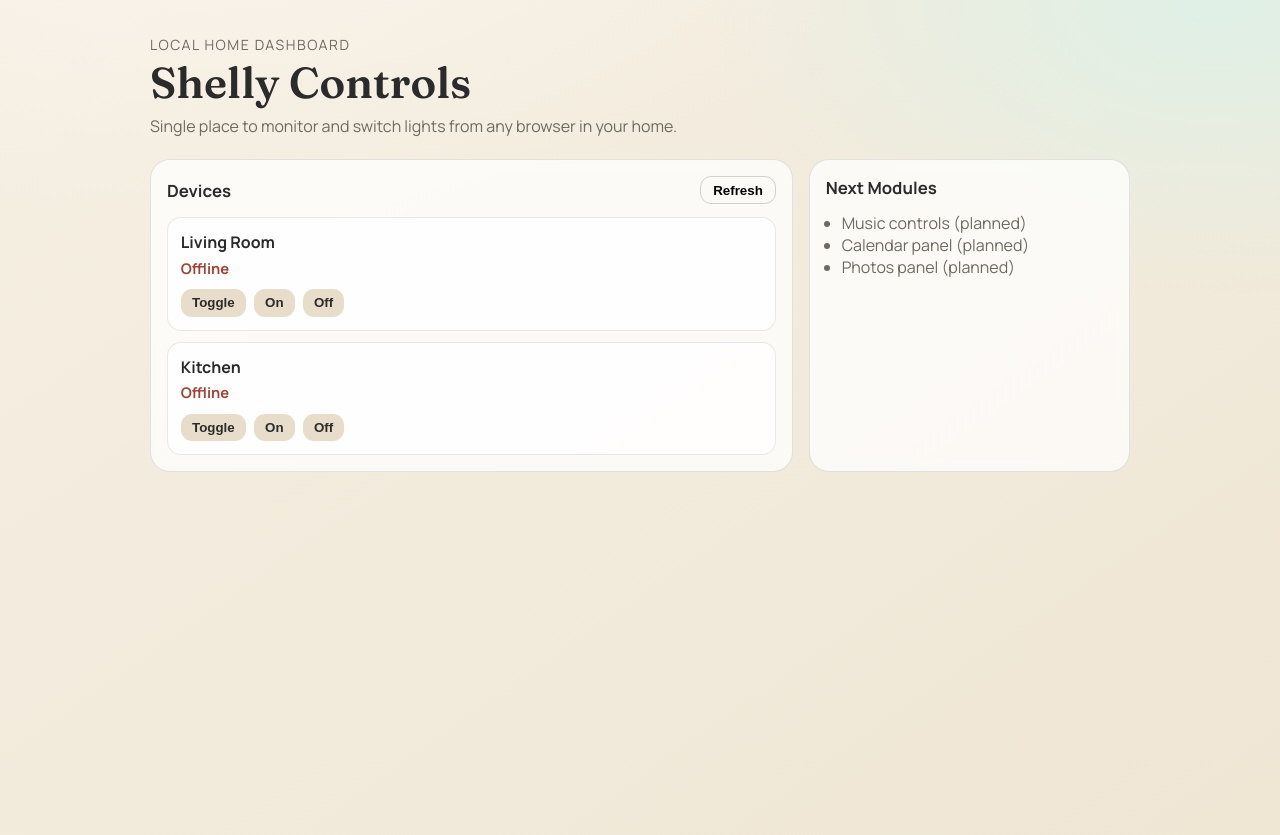
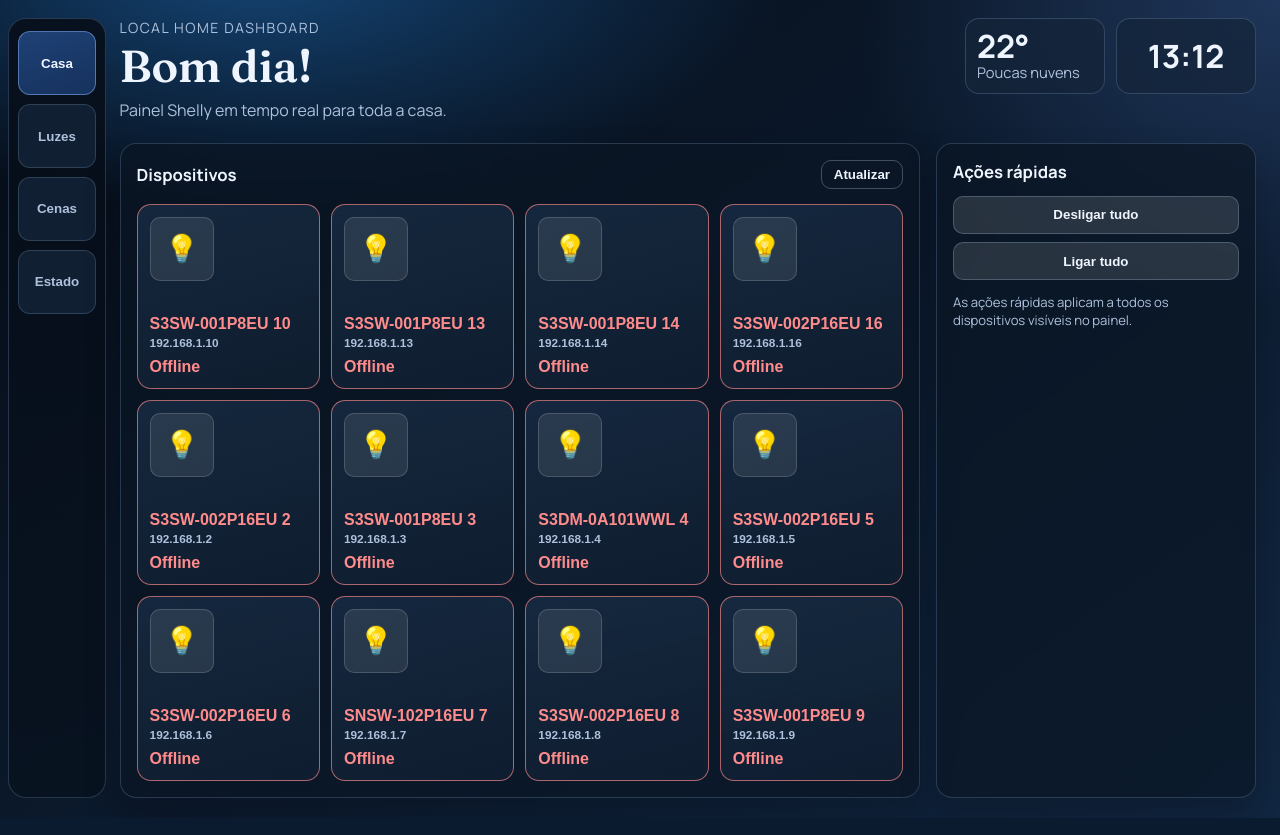
Before and after one commit to joaobimbo/home-dashboard, a Flask app: page / in a window 1280 px wide. Run offline with Flask 3, Linux system fonts and the light colour scheme; data that the repository does not hold is empty; some libraries are stand-ins or nearby versions.

Commit message:
Build live Shelly dashboard with iPad-style shell

```diff
--- a/app.py
+++ b/app.py
@@ -27,6 +27,11 @@ def shelly_devices():
     return jsonify(controller.read_all())
 
 
+@app.route("/api/shelly/configured")
+def shelly_configured():
+    return jsonify(controller.list_configured_devices())
+
+
 @app.route("/api/shelly/<device_id>/action", methods=["POST"])
 def shelly_action(device_id):
     payload = request.get_json(silent=True) or {}
--- a/modules/shelly/discover.py
+++ b/modules/shelly/discover.py
@@ -11,6 +11,7 @@ from urllib import request
 
 
 def parse_args():
+    default_output = Path(__file__).resolve().parent / "devices.json"
     parser = argparse.ArgumentParser(
         description="Discover Shelly devices on LAN and write editable config"
     )
@@ -21,7 +22,7 @@ def parse_args():
     )
     parser.add_argument(
         "--output",
-        default="modules/shelly/devices.json",
+        default=str(default_output),
         help="Output JSON config path",
     )
     parser.add_argument(
--- a/static/app.js
+++ b/static/app.js
@@ -1,5 +1,14 @@
 const deviceList = document.getElementById("device-list");
 const refreshButton = document.getElementById("refresh-all");
+const clockWidget = document.getElementById("clock-widget");
+
+async function fetchConfiguredDevices() {
+  const res = await fetch("/api/shelly/configured");
+  if (!res.ok) {
+    throw new Error("Failed to fetch devices");
+  }
+  return res.json();
+}
 
 async function fetchStatus() {
   const res = await fetch("/api/shelly/devices");
@@ -9,23 +18,60 @@ async function fetchStatus() {
   return res.json();
 }
 
+function renderDevices(devices) {
+  if (!deviceList) {
+    return;
+  }
+
+  if (!devices.length) {
+    deviceList.innerHTML = '<p class="empty-devices">No devices configured yet.</p>';
+    return;
+  }
+
+  deviceList.innerHTML = devices
+    .map((device) => {
+      const image = device.image
+        ? `<img class="device-image" src="${device.image}" alt="${device.name}">`
+        : '<div class="device-image fallback-icon" aria-hidden="true">💡</div>';
+      const aliases = Array.isArray(device.other_names) && device.other_names.length
+        ? `<p class="aliases">${device.other_names.join(" / ")}</p>`
+        : "";
+
+      return `
+      <button class="device-card is-off" data-device-id="${device.id}" type="button" data-action="toggle" title="Toggle ${device.name}">
+        ${image}
+        <div class="device-meta">
+          <h3>${device.name}</h3>
+          <p class="host">${device.host}</p>
+          ${aliases}
+          <p class="state" data-state>Checking...</p>
+        </div>
+      </button>`;
+    })
+    .join("");
+}
+
 function paintCard(card, info) {
   const stateNode = card.querySelector("[data-state]");
+  card.classList.remove("is-on", "is-off", "is-error", "is-busy");
   stateNode.classList.remove("is-on", "is-off", "is-error");
 
   if (!info || !info.ok) {
     stateNode.textContent = "Offline";
+    card.classList.add("is-error");
     stateNode.classList.add("is-error");
     return;
   }
 
   if (info.state === "on") {
     stateNode.textContent = "On";
+    card.classList.add("is-on");
     stateNode.classList.add("is-on");
     return;
   }
 
   stateNode.textContent = "Off";
+  card.classList.add("is-off");
   stateNode.classList.add("is-off");
 }
 
@@ -41,6 +87,47 @@ async function refreshAll() {
       paintCard(card, null);
     });
   }
+}
+
+async function runScene(action) {
+  const cards = Array.from(document.querySelectorAll(".device-card[data-device-id]"));
+  await Promise.all(
+    cards.map(async (card) => {
+      const deviceId = card.dataset.deviceId;
+      try {
+        const result = await sendAction(deviceId, action);
+        paintCard(card, result);
+      } catch (_err) {
+        paintCard(card, null);
+      }
+    }),
+  );
+}
+
+function tickClock() {
+  if (!clockWidget) {
+    return;
+  }
+
+  const now = new Date();
+  clockWidget.textContent = now.toLocaleTimeString("pt-PT", {
+    hour: "2-digit",
+    minute: "2-digit",
+  });
+}
+
+async function bootstrapDashboard() {
+  try {
+    const devices = await fetchConfiguredDevices();
+    renderDevices(devices);
+  } catch (_err) {
+    if (deviceList) {
+      deviceList.innerHTML = '<p class="empty-devices">Failed to load device list.</p>';
+    }
+    return;
+  }
+
+  await refreshAll();
 }
 
 async function sendAction(deviceId, action) {
@@ -61,19 +148,19 @@ async function sendAction(deviceId, action) {
 
 if (deviceList) {
   deviceList.addEventListener("click", async (event) => {
-    const button = event.target.closest("button[data-action]");
-    if (!button) {
-      return;
-    }
-
-    const card = button.closest(".device-card");
+    const card = event.target.closest(".device-card[data-device-id]");
     if (!card) {
       return;
     }
 
+    if (card.disabled) {
+      return;
+    }
+
     const deviceId = card.dataset.deviceId;
-    const action = button.dataset.action;
-    button.disabled = true;
+    const action = card.dataset.action || "toggle";
+    card.disabled = true;
+    card.classList.add("is-busy");
 
     try {
       const result = await sendAction(deviceId, action);
@@ -81,7 +168,8 @@ if (deviceList) {
     } catch (_err) {
       paintCard(card, null);
     } finally {
-      button.disabled = false;
+      card.disabled = false;
+      card.classList.remove("is-busy");
     }
   });
 }
@@ -90,4 +178,23 @@ if (refreshButton) {
   refreshButton.addEventListener("click", refreshAll);
 }
 
-refreshAll();
+document.querySelectorAll("[data-scene]").forEach((button) => {
+  button.addEventListener("click", async () => {
+    const action = button.getAttribute("data-scene");
+    if (action !== "on" && action !== "off") {
+      return;
+    }
+
+    button.disabled = true;
+    try {
+      await runScene(action);
+    } finally {
+      button.disabled = false;
+    }
+  });
+});
+
+tickClock();
+setInterval(tickClock, 1000);
+
+bootstrapDashboard();
--- a/static/style.css
+++ b/static/style.css
@@ -1,12 +1,15 @@
 :root {
-  --paper: #f5efe3;
-  --sand: #e8ddca;
-  --ink: #2b2b2b;
-  --muted: #6f6a61;
-  --accent: #14766c;
-  --accent-soft: #d8f0ec;
-  --danger: #9f4435;
-  --card: rgba(255, 255, 255, 0.74);
+  --bg-deep: #050b15;
+  --bg-mid: #112742;
+  --panel: rgba(11, 22, 36, 0.7);
+  --panel-border: rgba(144, 176, 216, 0.24);
+  --text-main: #eff5ff;
+  --text-soft: #aec1dc;
+  --accent-on: #73df88;
+  --accent-off: #9ab2cb;
+  --accent-bad: #ff8c8c;
+  --tile: rgba(16, 31, 49, 0.84);
+  --tile-border: rgba(175, 203, 236, 0.16);
 }
 
 * {
@@ -17,56 +20,131 @@ body {
   margin: 0;
   min-height: 100vh;
   font-family: "Manrope", sans-serif;
-  color: var(--ink);
+  color: var(--text-main);
   background:
-    radial-gradient(1200px 500px at 15% -10%, #f9f3ea, transparent 60%),
-    radial-gradient(850px 500px at 95% 0%, #dff0e6, transparent 60%),
-    linear-gradient(145deg, var(--paper), #efe6d4);
+    radial-gradient(900px 420px at 20% -5%, #154677, transparent 60%),
+    radial-gradient(700px 500px at 100% 0%, #1f365a, transparent 62%),
+    linear-gradient(145deg, var(--bg-deep), var(--bg-mid));
 }
 
 .app-shell {
-  width: min(980px, 100% - 2.4rem);
-  margin: 2.2rem auto;
+  width: min(1180px, 100% - 1rem);
+}
+
+.dashboard-shell {
+  width: min(1360px, 100% - 1rem);
+  margin: 1.1rem auto;
+  display: grid;
+  grid-template-columns: 98px 1fr;
+  gap: 0.85rem;
+}
+
+.side-nav {
+  border-radius: 18px;
+  border: 1px solid var(--panel-border);
+  background: linear-gradient(180deg, rgba(7, 14, 25, 0.9), rgba(8, 18, 31, 0.88));
+  padding: 0.8rem 0.55rem;
+  display: flex;
+  flex-direction: column;
+  gap: 0.55rem;
+}
+
+.nav-btn {
+  width: 100%;
+  min-height: 64px;
+  border: 1px solid rgba(168, 198, 232, 0.2);
+  border-radius: 12px;
+  color: var(--text-soft);
+  background: rgba(23, 41, 63, 0.64);
+}
+
+.nav-btn.is-active {
+  color: var(--text-main);
+  border-color: rgba(125, 171, 240, 0.55);
+  background: linear-gradient(160deg, rgba(36, 76, 138, 0.82), rgba(28, 62, 116, 0.74));
 }
 
 .hero {
+  display: flex;
+  justify-content: space-between;
+  align-items: flex-start;
+  gap: 1rem;
   margin-bottom: 1.4rem;
   animation: rise 500ms ease-out both;
+}
+
+.hero-widgets {
+  display: flex;
+  gap: 0.7rem;
+}
+
+.widget {
+  border-radius: 14px;
+  border: 1px solid var(--panel-border);
+  background: rgba(20, 37, 58, 0.72);
+  min-width: 140px;
+  min-height: 74px;
+  display: flex;
+  align-items: center;
+  justify-content: center;
+  padding: 0.7rem;
+}
+
+.weather {
+  flex-direction: column;
+  align-items: flex-start;
+}
+
+.weather-temp {
+  font-size: 2rem;
+  font-weight: 700;
+  line-height: 1;
+}
+
+.weather-label {
+  color: var(--text-soft);
+  font-size: 0.92rem;
+}
+
+.clock {
+  font-size: 2rem;
+  font-weight: 700;
 }
 
 .tag {
   margin: 0;
   font-size: 0.88rem;
   letter-spacing: 0.11em;
-  color: var(--muted);
+  color: var(--text-soft);
   text-transform: uppercase;
 }
 
 h1 {
   margin: 0.3rem 0 0.5rem;
   font-family: "Fraunces", serif;
-  font-size: clamp(2rem, 4vw, 2.7rem);
+  font-size: clamp(2rem, 4vw, 2.8rem);
   line-height: 1.1;
 }
 
 .subtitle {
   margin: 0;
   max-width: 66ch;
-  color: var(--muted);
+  color: var(--text-soft);
 }
 
 .layout {
   display: grid;
-  grid-template-columns: 2fr 1fr;
+  grid-template-columns: 2.5fr 1fr;
   gap: 1rem;
 }
 
 .panel {
-  background: var(--card);
-  border: 1px solid rgba(43, 43, 43, 0.12);
-  border-radius: 20px;
-  backdrop-filter: blur(6px);
+  background: var(--panel);
+  border: 1px solid var(--panel-border);
+  border-radius: 16px;
+  backdrop-filter: blur(10px);
   padding: 1rem;
+  box-shadow: 0 20px 34px rgba(5, 10, 19, 0.3);
   animation: rise 640ms ease-out both;
 }
 
@@ -74,7 +152,7 @@ h1 {
   display: flex;
   justify-content: space-between;
   align-items: center;
-  margin-bottom: 0.8rem;
+  margin-bottom: 0.95rem;
 }
 
 h2 {
@@ -84,50 +162,77 @@ h2 {
 
 .device-list {
   display: grid;
+  grid-template-columns: repeat(auto-fill, minmax(170px, 1fr));
   gap: 0.7rem;
 }
 
 .device-card {
-  display: grid;
-  grid-template-columns: auto 1fr;
-  gap: 0.7rem;
+  display: flex;
+  flex-direction: column;
+  align-items: flex-start;
+  justify-content: space-between;
+  min-height: 185px;
+  text-align: left;
   border-radius: 14px;
-  border: 1px solid rgba(43, 43, 43, 0.1);
-  background: rgba(255, 255, 255, 0.8);
-  padding: 0.8rem;
-  transform-origin: left;
+  border: 1px solid var(--tile-border);
+  background: linear-gradient(165deg, rgba(27, 47, 72, 0.75), var(--tile));
+  padding: 0.75rem;
+  color: var(--text-main);
+  transform-origin: center;
   animation: pop 420ms ease-out both;
 }
 
+.device-card:focus-visible {
+  outline: 2px solid rgba(124, 182, 245, 0.9);
+  outline-offset: 2px;
+}
+
+.device-card.is-busy {
+  opacity: 0.7;
+}
+
 .device-image {
-  width: 56px;
-  height: 56px;
-  border-radius: 12px;
+  width: 64px;
+  height: 64px;
+  border-radius: 10px;
   object-fit: cover;
-  align-self: center;
+  display: block;
+}
+
+.fallback-icon {
+  display: grid;
+  place-items: center;
+  font-size: 1.7rem;
+  background: rgba(255, 255, 255, 0.09);
+  border: 1px solid rgba(255, 255, 255, 0.16);
 }
 
 .device-meta h3 {
-  margin: 0;
+  margin: 0.65rem 0 0;
   font-size: 1rem;
 }
 
-.state {
-  margin: 0.3rem 0 0;
-  color: var(--muted);
-  font-size: 0.92rem;
+.host {
+  margin: 0.2rem 0 0;
+  color: var(--text-soft);
+  font-size: 0.74rem;
 }
 
-.actions {
-  display: flex;
-  gap: 0.5rem;
-  flex-wrap: wrap;
-  grid-column: 1 / -1;
+.aliases {
+  margin: 0.2rem 0 0;
+  color: var(--text-soft);
+  font-size: 0.74rem;
+}
+
+.state {
+  margin: 0.5rem 0 0;
+  font-size: 1rem;
+  font-weight: 700;
 }
 
 button {
   border: 0;
-  border-radius: 11px;
+  border-radius: 10px;
   cursor: pointer;
   font-weight: 600;
   transition: transform 140ms ease, opacity 140ms ease;
@@ -138,39 +243,104 @@ button:hover {
 }
 
 .switch {
-  background: var(--sand);
-  color: var(--ink);
+  background: rgba(255, 255, 255, 0.12);
+  color: var(--text-main);
   padding: 0.4rem 0.7rem;
 }
 
 .ghost {
   padding: 0.36rem 0.74rem;
-  border: 1px solid rgba(43, 43, 43, 0.2);
+  border: 1px solid rgba(189, 214, 241, 0.3);
+  color: var(--text-main);
   background: transparent;
 }
 
 .is-on {
-  color: var(--accent);
+  color: var(--accent-on);
   font-weight: 700;
 }
 
 .is-off {
-  color: var(--muted);
+  color: var(--accent-off);
 }
 
 .is-error {
-  color: var(--danger);
+  color: var(--accent-bad);
   font-weight: 700;
+}
+
+.device-card.is-on {
+  border-color: rgba(111, 221, 129, 0.66);
+  box-shadow: inset 0 0 0 1px rgba(111, 221, 129, 0.2);
+}
+
+.device-card.is-off {
+  border-color: rgba(187, 211, 236, 0.18);
+}
+
+.device-card.is-error {
+  border-color: rgba(255, 139, 139, 0.65);
 }
 
 .muted ul {
   margin: 0.8rem 0 0;
   padding-left: 1rem;
-  color: var(--muted);
+  color: var(--text-soft);
+}
+
+.quick-actions {
+  display: grid;
+  gap: 0.55rem;
+  margin-top: 0.8rem;
+}
+
+.quick-actions .switch {
+  width: 100%;
+  padding: 0.65rem 0.8rem;
+  border: 1px solid rgba(171, 198, 227, 0.28);
+}
+
+.note {
+  color: var(--text-soft);
+  font-size: 0.82rem;
+  margin: 0.8rem 0 0;
+}
+
+.empty-devices {
+  margin: 0;
+  color: var(--text-soft);
 }
 
 @media (max-width: 860px) {
+  .dashboard-shell {
+    grid-template-columns: 1fr;
+  }
+
+  .side-nav {
+    flex-direction: row;
+    overflow-x: auto;
+  }
+
+  .nav-btn {
+    min-width: 110px;
+    min-height: 52px;
+  }
+
+  .hero {
+    flex-direction: column;
+  }
+
   .layout {
+    grid-template-columns: 1fr;
+  }
+
+  .device-list {
+    grid-template-columns: repeat(2, minmax(0, 1fr));
+  }
+}
+
+@media (max-width: 520px) {
+  .device-list {
     grid-template-columns: 1fr;
   }
 }
--- a/templates/index.html
+++ b/templates/index.html
@@ -10,49 +10,50 @@
   <link rel="stylesheet" href="{{ url_for('static', filename='style.css') }}">
 </head>
 <body>
+  <div class="dashboard-shell">
+    <aside class="side-nav" aria-label="Primary">
+      <button class="nav-btn is-active" type="button">Casa</button>
+      <button class="nav-btn" type="button">Luzes</button>
+      <button class="nav-btn" type="button">Cenas</button>
+      <button class="nav-btn" type="button">Estado</button>
+    </aside>
+
     <div class="app-shell">
       <header class="hero">
+        <div>
           <p class="tag">Local Home Dashboard</p>
-      <h1>Shelly Controls</h1>
-      <p class="subtitle">Single place to monitor and switch lights from any browser in your home.</p>
+          <h1>Bom dia!</h1>
+          <p class="subtitle">Painel Shelly em tempo real para toda a casa.</p>
+        </div>
+        <div class="hero-widgets">
+          <div class="widget weather">
+            <span class="weather-temp">22&deg;</span>
+            <span class="weather-label">Poucas nuvens</span>
+          </div>
+          <div class="widget clock" id="clock-widget">--:--</div>
+        </div>
       </header>
 
       <main class="layout">
         <section class="panel" aria-labelledby="devices-title">
           <div class="panel-head">
-          <h2 id="devices-title">Devices</h2>
-          <button id="refresh-all" class="ghost" type="button">Refresh</button>
+            <h2 id="devices-title">Dispositivos</h2>
+            <button id="refresh-all" class="ghost" type="button">Atualizar</button>
           </div>
 
-        <div class="device-list" id="device-list">
-          {% for device in devices %}
-          <article class="device-card" data-device-id="{{ device.id }}">
-            {% if device.image %}
-            <img class="device-image" src="{{ device.image }}" alt="{{ device.name }}">
-            {% endif %}
-            <div class="device-meta">
-              <h3>{{ device.name }}</h3>
-              <p class="state" data-state>Checking...</p>
-            </div>
-            <div class="actions">
-              <button class="switch" data-action="toggle" type="button">Toggle</button>
-              <button class="switch" data-action="on" type="button">On</button>
-              <button class="switch" data-action="off" type="button">Off</button>
-            </div>
-          </article>
-          {% endfor %}
-        </div>
+          <div class="device-list" id="device-list"></div>
         </section>
 
         <section class="panel muted">
-        <h2>Next Modules</h2>
-        <ul>
-          <li>Music controls (planned)</li>
-          <li>Calendar panel (planned)</li>
-          <li>Photos panel (planned)</li>
-        </ul>
+          <h2>Ações rápidas</h2>
+          <div class="quick-actions">
+            <button class="switch" data-scene="off" type="button">Desligar tudo</button>
+            <button class="switch" data-scene="on" type="button">Ligar tudo</button>
+          </div>
+          <p class="note">As ações rápidas aplicam a todos os dispositivos visíveis no painel.</p>
         </section>
       </main>
+    </div>
   </div>
 
   <script src="{{ url_for('static', filename='app.js') }}"></script>
```
Also changed, not shown: AGENTS.md (+28 -59 lines), modules/shelly/controller.py (+17 -1 lines), modules/shelly/devices.json (+100 -10 lines). Lines whose indentation alone changed are shown as unchanged.
